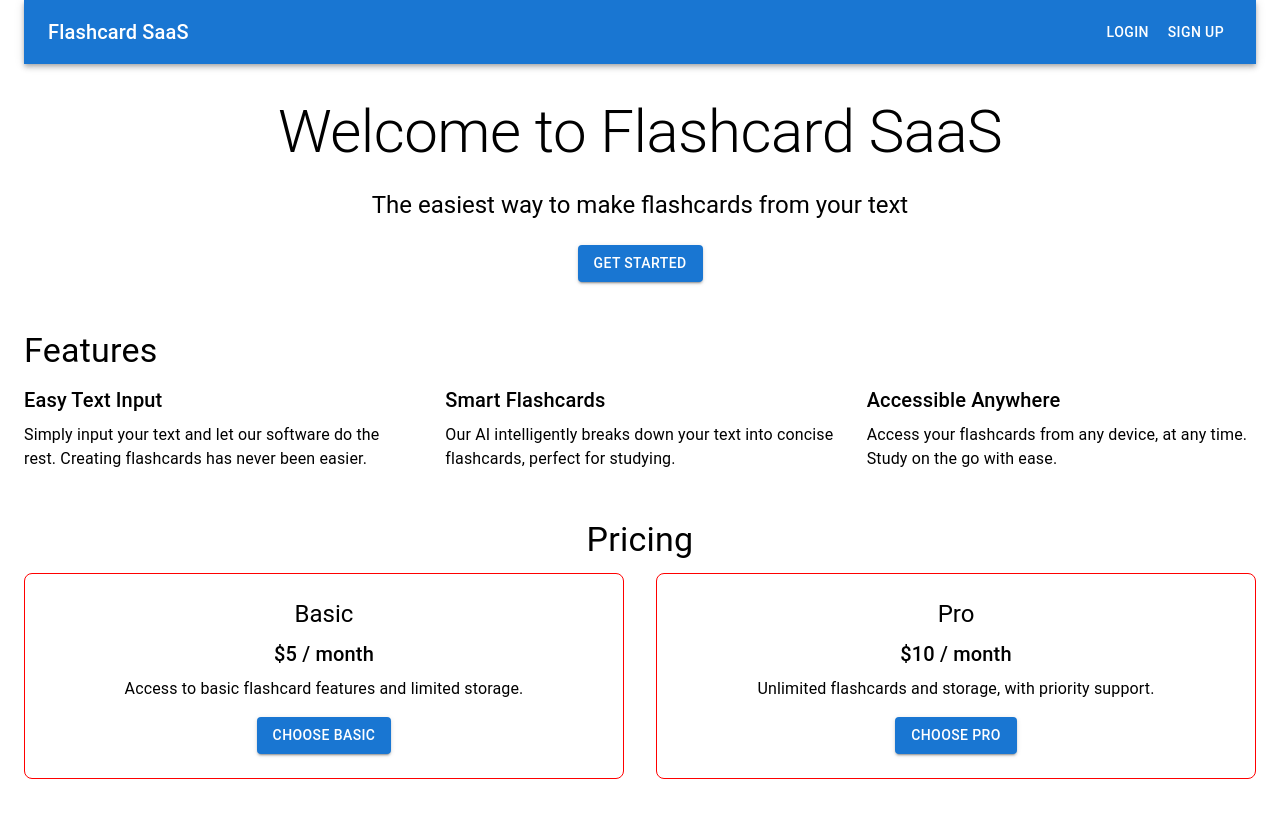
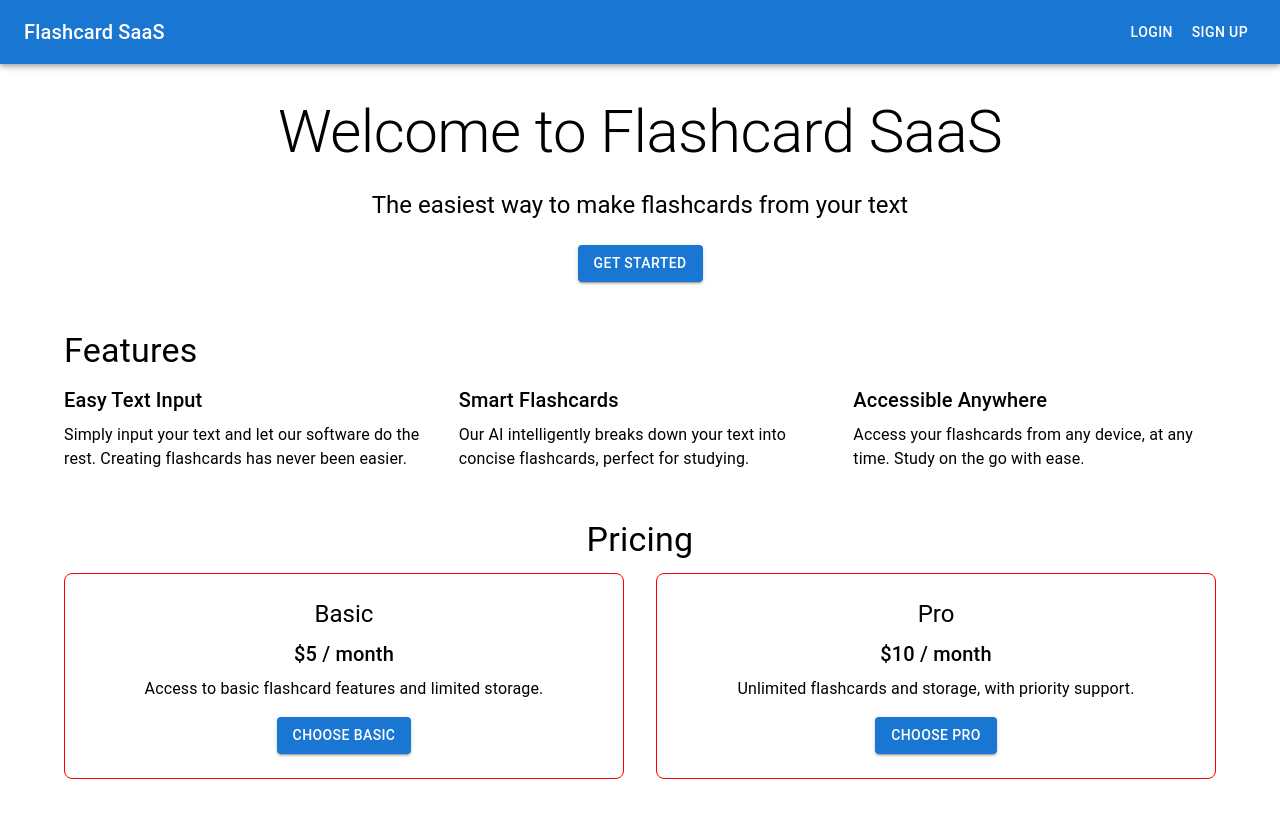
Before and after one commit to XWANG032/flashCards, a Next.js app: page / in a window 1280 px wide. Shown: the top 818 px of the page. Built offline with nearby package versions, Linux system fonts and the light colour scheme; no server answers.

Commit message:
Made the header full width

```diff
--- a/app/page.js
+++ b/app/page.js
@@ -31,12 +31,8 @@ export default function Home() {
     }
   }
   return (
-    <Container maxWidth="100vw">
-      <Head>
-        <title>Flashcard SaaS</title>
-        <meta name = "description" content="Create flashcard from your text"></meta>
-      </Head>
-
+    <>
+    <Box>
       <AppBar position="static">
           <Toolbar>
             <Typography variant="h6" style={{flexGrow: 1}}>Flashcard SaaS</Typography>
@@ -49,8 +45,14 @@ export default function Home() {
             </SignedIn>
           </Toolbar>
         </AppBar>
+    </Box>
+    <Container>
+      <Head>
+        <title>Flashcard SaaS</title>
+        <meta name = "description" content="Create flashcard from your text"></meta>
+      </Head>
 
-      <Box sx={{textAlign: 'center', my: 4}}>
+      <Box sx={{textAlign: 'center', my : 4}}>
         <Typography variant="h2" gutterBottom>Welcome to Flashcard SaaS</Typography>
         <Typography variant="h5" gutterBottom>The easiest way to make flashcards from your text</Typography>
         <Button variant="contained" color="primary" sx = {{mt: 2}}>Get Started</Button>
@@ -118,5 +120,6 @@ export default function Home() {
         </Grid>
       </Box>
     </Container>
+    </>
   )
 }
```
Lines whose indentation alone changed are shown as unchanged.
